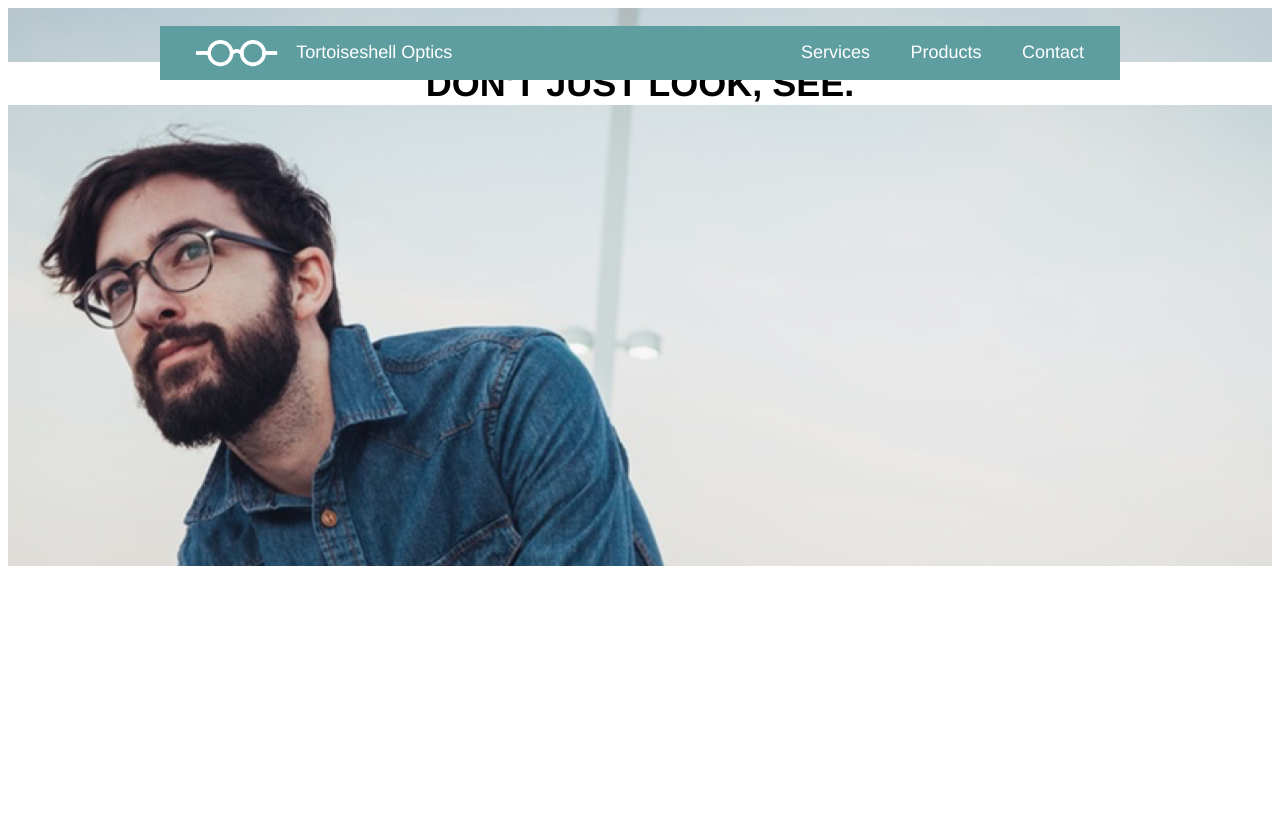
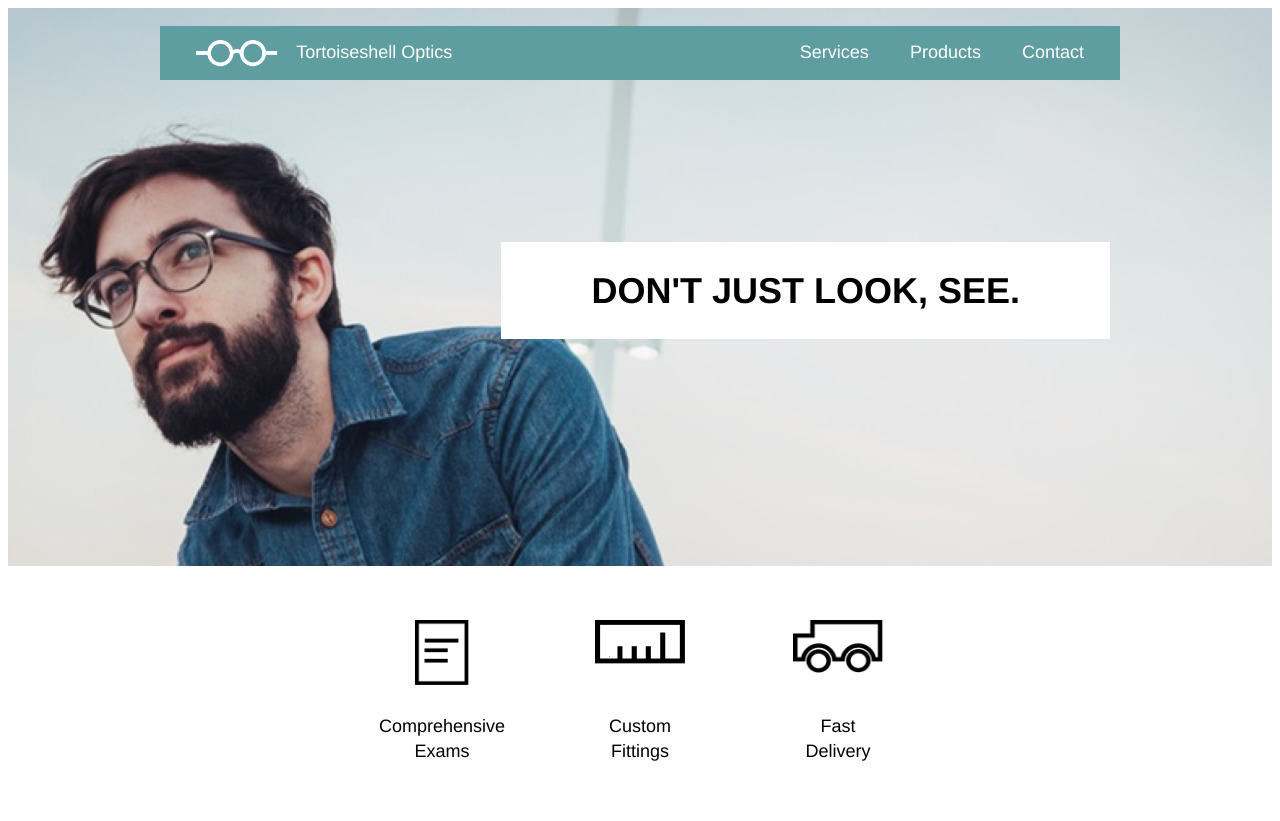
Before and after one commit to dscottjr/tortoiseshell, a plain HTML site: page index.html in a window 1280 px wide. Before the commit the page ends 800 px from the top, so only its background shows below. Drawn offline with Linux system fonts and the light colour scheme.

Commit message:
more content

```diff
--- a/index.html
+++ b/index.html
@@ -26,12 +26,47 @@
 
       <div class="bannertextcontainer">
 
-        <span class="bannertext">DON'T JUST LOOK, SEE.</span>
+        <div class="bannertextbox">
+
+          <span class="bannertext">DON'T JUST LOOK, SEE.</span>
+
+        </div> <!-- end bannertextcontainer -->
 
       </div> <!-- end bannertextcontainer -->
 
     </div> <!-- end banner -->
 
+    <div class="featurescontainer">
+
+      <div class="feature">
+
+
+        <img src="resources/images/paper-icon.png" id="image1" /img>
+
+        <div>Comprehensive Exams</div>
+
+      </div>
+
+      <div class="feature">
+
+
+        <img src="resources/images/ruler-icon.png" id="image2" /img>
+
+        <div>Custom Fittings</div>
+
+      </div>
+
+      <div class="feature">
+
+
+        <img src="resources/images/truck-icon.png" id="image3" /img>
+
+        <div>Fast Delivery</div>
+
+      </div>
+
+    </div> <!-- end featurescontainer -->
+
 
 
   </body>
--- a/resources/css/style.css
+++ b/resources/css/style.css
@@ -1,6 +1,10 @@
 html {
   font-size: 18px;
   line-height: 1.4;
+}
+
+body {
+  font-family: Helvetica;
 }
 
 .banner {
@@ -44,14 +48,46 @@ html {
 
 .bannertextcontainer {
   display: flex;
+  justify-content: flex-end;
+}
+
+.bannertextbox {
+  display: flex;
   justify-content: center;
   align-items: center;
   background-color: white;
+  margin-top: 10rem;
+  margin-right: 9rem;
+  padding: 1.5rem 5rem;
 }
 
-.bannertextcontainer span {
+.bannertextbox span {
   font-family: Helvetica;
   font-size: 2rem;
   font-weight: bold;
   line-height: 1.2;
 }
+
+.featurescontainer {
+  display: flex;
+  justify-content: center;
+}
+
+.feature {
+  display: flex;
+  flex-direction: column;
+  justify-content: space-between;
+  align-items: center;
+  height: 8rem;
+  width: 5rem;
+  margin: 3rem;
+  text-align: center;
+}
+
+#image2, #image3 {
+  width: 5rem;
+}
+
+#image1 {
+  width: 3rem;
+}
```
